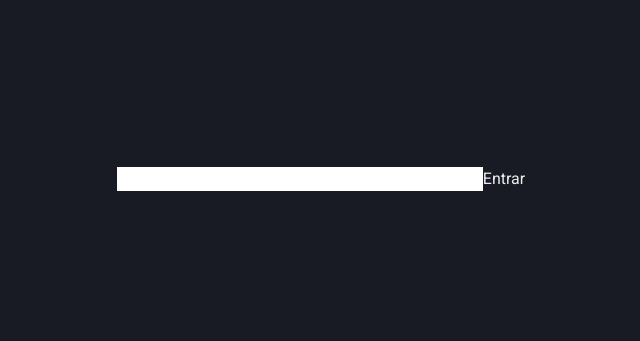
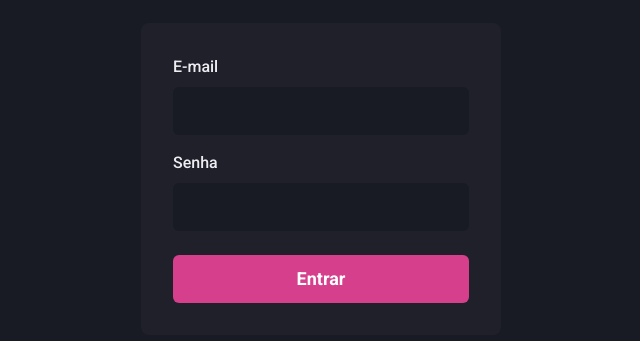
Before and after one commit to douglasscaini/jwt-authentication, a Next.js app in the folder ignite-reactjs-auth-frontend/: page / in a window 1280 px wide. Shown: the part 221-562 px from the top of the page, without its empty margins (319-959 px from the left). Built offline with nearby package versions, Linux system fonts and the light colour scheme.

Commit message:
chore: Styled Sign-In

```diff
--- a/ignite-reactjs-auth-frontend/src/pages/index.tsx
+++ b/ignite-reactjs-auth-frontend/src/pages/index.tsx
@@ -1,9 +1,8 @@
-import { GetServerSideProps } from "next";
 import { FormEvent, useContext, useState } from "react";
 import { AuthContext } from "../context/AuthContext";
 import { withSSRQuest } from "../utils/withSSRGuest";
 
-import styles from "../styles/home.module.css";
+import { Flex, Input, Button, Stack, FormLabel, FormControl } from "@chakra-ui/react";
 
 export default function Home() {
   const [email, setEmail] = useState("");
@@ -23,12 +22,58 @@
   }
 
   return (
-    <form onSubmit={handleSubmit} className={styles.container}>
-      <input type="email" value={email} onChange={(e) => setEmail(e.target.value)} />
-      <input type="password" value={password} onChange={(e) => setPassword(e.target.value)} />
+    <Flex w="100vw" h="100vh" align="center" justify="center">
+      <Flex
+        as="form"
+        w="100%"
+        maxWidth={360}
+        bg="gray.800"
+        p="8"
+        borderRadius={8}
+        flexDir="column"
+        onSubmit={handleSubmit}
+      >
+        <Stack spacing="4">
+          <FormControl>
+            <FormLabel htmlFor="email">E-mail</FormLabel>
+            <Input
+              type="email"
+              id="email"
+              value={email}
+              onChange={(e) => setEmail(e.target.value)}
+              focusBorderColor="pink.500"
+              bgColor="gray.900"
+              variant="filled"
+              size="lg"
+              _hover={{
+                bgColor: "gray.900",
+              }}
+            />
+          </FormControl>
 
-      <button type="submit">Entrar</button>
-    </form>
+          <FormControl>
+            <FormLabel htmlFor="password">Senha</FormLabel>
+            <Input
+              type="password"
+              id="password"
+              value={password}
+              onChange={(e) => setPassword(e.target.value)}
+              focusBorderColor="pink.500"
+              bgColor="gray.900"
+              variant="filled"
+              size="lg"
+              _hover={{
+                bgColor: "gray.900",
+              }}
+            />
+          </FormControl>
+        </Stack>
+
+        <Button type="submit" colorScheme="pink" mt="6" size="lg">
+          Entrar
+        </Button>
+      </Flex>
+    </Flex>
   );
 }
 
--- a/ignite-reactjs-auth-frontend/src/styles/home.module.css
+++ /dev/null
@@ -1,7 +0,0 @@
-.container {
-  width: 100%;
-  height: 100vh;
-  display: flex;
-  align-items: center;
-  justify-content: center;
-}
--- a/ignite-reactjs-auth-frontend/src/styles/theme.ts
+++ b/ignite-reactjs-auth-frontend/src/styles/theme.ts
@@ -4,7 +4,7 @@
   colors: {
     gray: {
       "900": "#181b23",
-      // "800": "#1f2029",
+      "800": "#1f2029",
       // "700": "#353646",
       // "600": "#4b4d63",
       // "500": "#616480",
```
